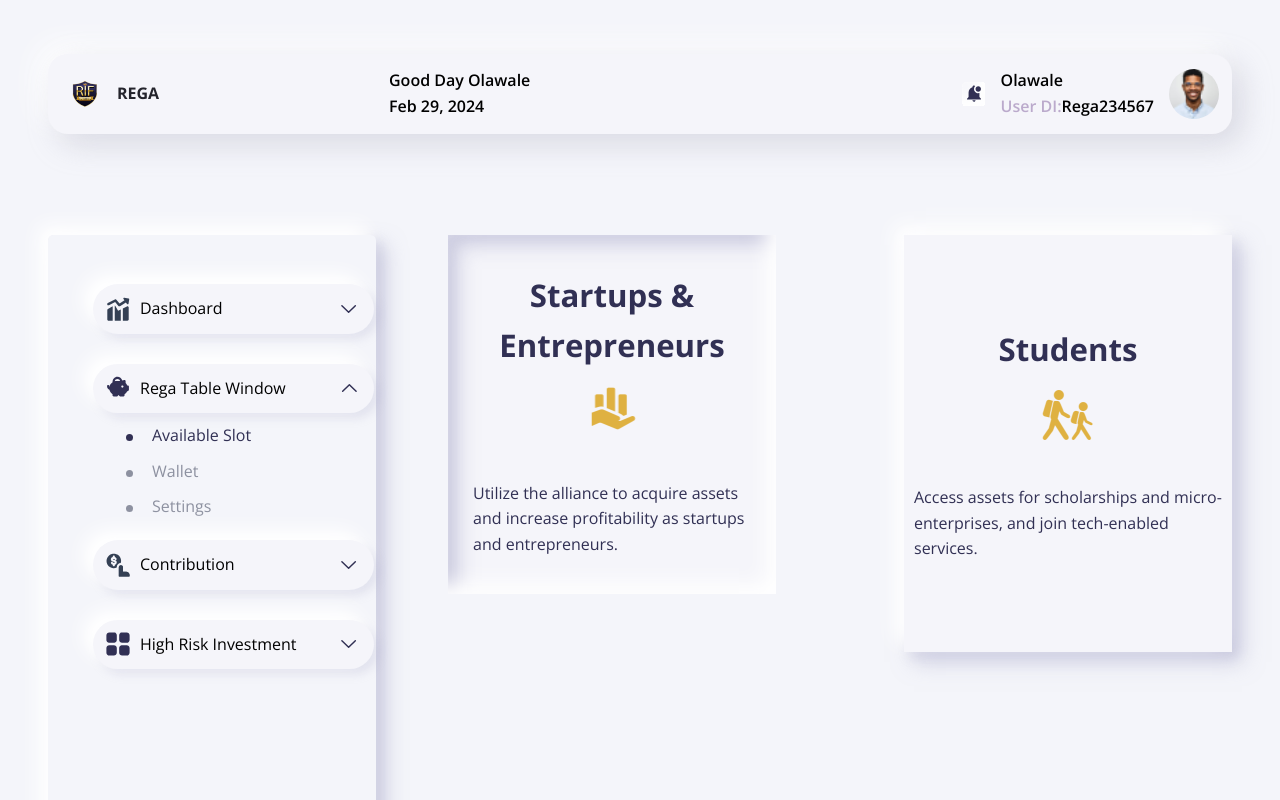
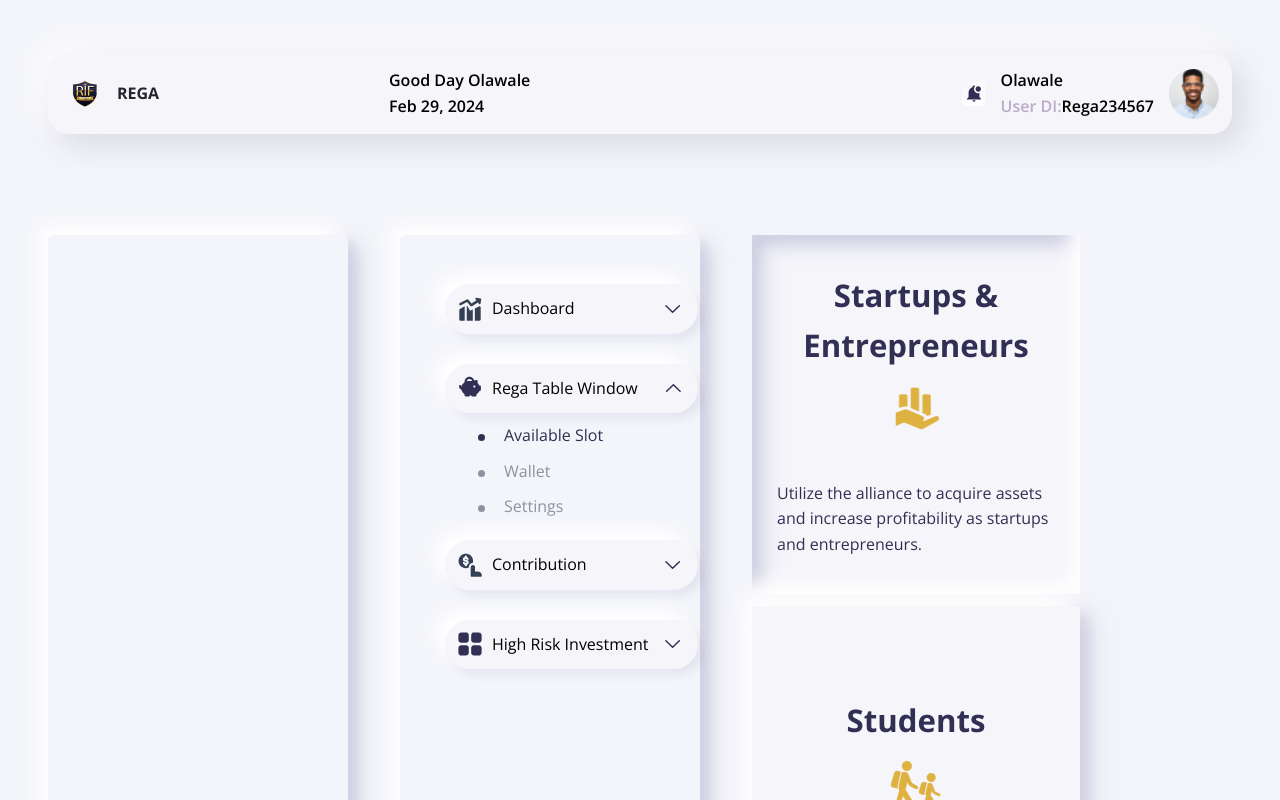
Before and after one commit to 4rexdadi/rif_coding_challenge, a React (Vite) app: page / in a window 1280 px wide. Both pictures are taken after a click on the button "Dashboard". Shown: the top 800 px of the page. Built offline with nearby package versions, Linux system fonts and the light colour scheme.

Commit message:
General bug fix

```diff
--- a/src/components/dashboard/DashboardContent.jsx
+++ b/src/components/dashboard/DashboardContent.jsx
@@ -38,6 +38,8 @@ const DashboardContent = () => {
 
 	return (
 		<div className="dashboardContent">
+			<div className="dashSidebar" />
+
 			<div className="dashSidebar">
 				{data.map((nav, i) => (
 					<div key={i} className="dashTabContainer">
--- a/src/components/dashboard/dashboard.css
+++ b/src/components/dashboard/dashboard.css
@@ -1,7 +1,7 @@
 .dashboardContent {
 	display: grid;
-	grid-template-columns: 328px 1fr;
-	gap: 72px;
+	grid-template-columns: 300px 300px 1fr;
+	gap: 52px;
 	margin-top: 101px;
 }
 
@@ -221,7 +221,7 @@
 	}
 }
 
-@media (max-width: 950px) {
+@media (max-width: 1100px) {
 	.dashSidebar {
 		position: relative;
 	}
```
